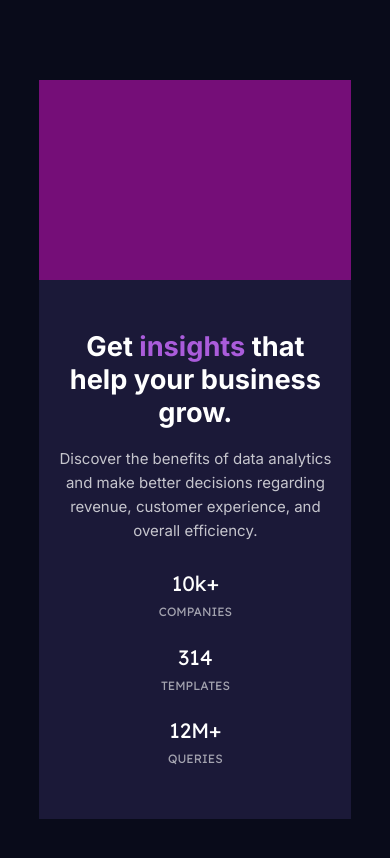
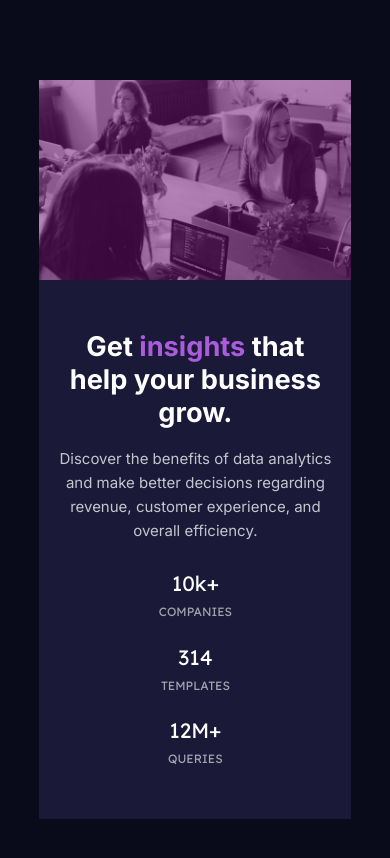
Before and after one commit to SONALI-NEGI/stats-preview-card-component-solution, a plain HTML site: page index.html in a window 390 px wide. Drawn offline with Linux system fonts and the light colour scheme.

Commit message:
corrected image

```diff
--- a/css/desktop.css
+++ b/css/desktop.css
@@ -77,7 +77,7 @@ body {
 }
 
 .image {
-  background-image: url(images/image-header-desktop.jpg);
+  background-image: url(/images/image-header-desktop.jpg);
   background-size: cover;
   height: 100%;
   opacity: 0.5;
--- a/css/mobile.css
+++ b/css/mobile.css
@@ -38,7 +38,7 @@
     height: 200px;
   }
   .image {
-    background-image: url(images/image-header-mobile.jpg);
+    background-image: url(/images/image-header-mobile.jpg);
     background-size: cover;
     height: 100%;
     width: 100%;
```
